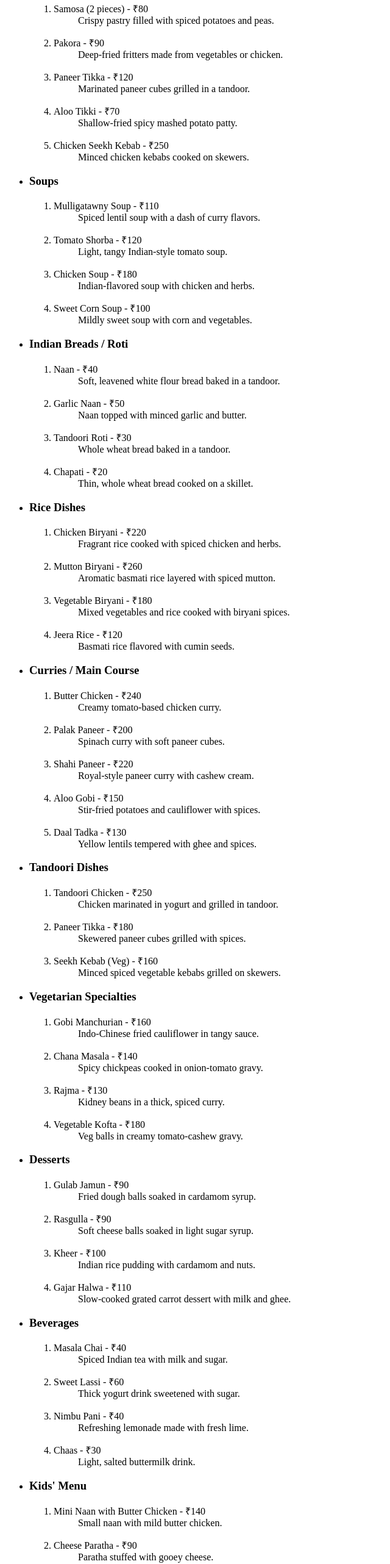
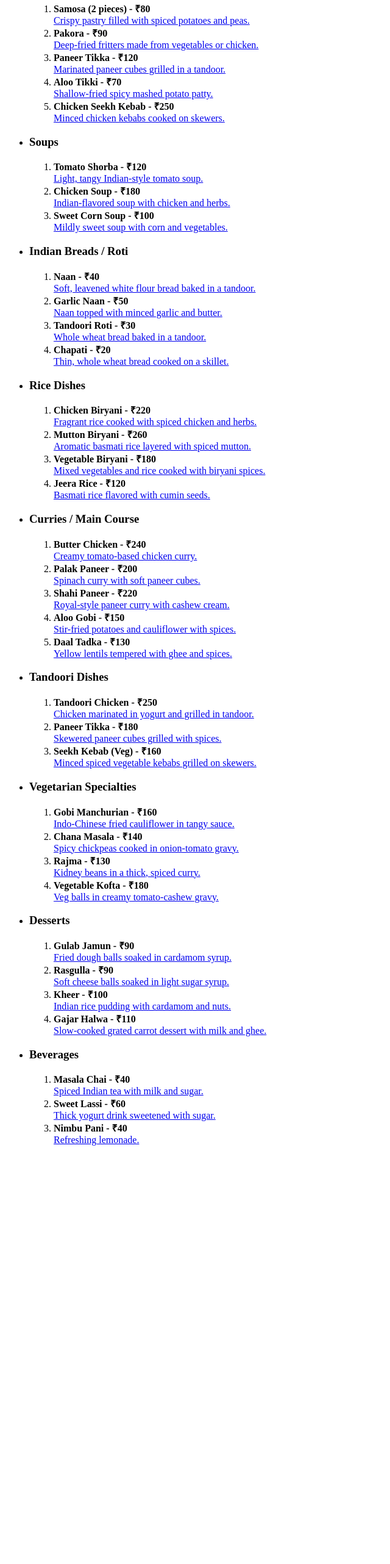
Before and after one commit to Moulivaraprasad/RESTUARENT_MENU, a plain HTML site: page task3(html)menu.html in a window 1280 px wide. Shown: the part 180-2744 px from the top of the page at 61% size, without its empty margins (0-640 px from the left). After the commit the page ends 2074 px from the top, so only its background shows below. Drawn offline with Linux system fonts and the light colour scheme.

Commit message:
Update task3(html)menu.html

```diff
--- a/task3(html)menu.html
+++ b/task3(html)menu.html
@@ -1,96 +1,104 @@
 <!DOCTYPE html>
-<html>
+<html lang="en">
 <head>
+  <meta charset="UTF-8">
   <title>The Hidden Fork</title>
 </head>
 <body>
   <h1 style="text-align: center;"><u><b>The Hidden Fork</b></u></h1>
-
   <hr>
   <h5 style="text-align: center;"><b>(What We Serve)</b></h5>
 
   <ul>
-    <li><h3>Starters / Appetizers</h3></li>
+    <li>
+      <h3>Starters / Appetizers</h3>
       <ol>
-      <li><dl><dt>Samosa (2 pieces) - ₹80</dt><dd>Crispy pastry filled with spiced potatoes and peas.</dd></dl></li>
-      <li><dl><dt>Pakora - ₹90</dt><dd>Deep-fried fritters made from vegetables or chicken.</dd></dl></li>
-      <li><dl><dt>Paneer Tikka - ₹120</dt><dd>Marinated paneer cubes grilled in a tandoor.</dd></dl></li>
-      <li><dl><dt>Aloo Tikki - ₹70</dt><dd>Shallow-fried spicy mashed potato patty.</dd></dl></li>
-      <li><dl><dt>Chicken Seekh Kebab - ₹250</dt><dd>Minced chicken kebabs cooked on skewers.</dd></dl></li>
+        <li><b>Samosa (2 pieces) - ₹80</b><br><a href="https://www.youtube.com/watch?v=SxjyFLui5hM" target="_blank">Crispy pastry filled with spiced potatoes and peas.</a></li>
+        <li><b>Pakora - ₹90</b><br><a href="https://www.youtube.com/watch?v=AVAc5CFQZIA" target="_blank">Deep-fried fritters made from vegetables or chicken.</a></li>
+        <li><b>Paneer Tikka - ₹120</b><br><a href="https://www.youtube.com/watch?v=pgnFBet5pbo" target="_blank">Marinated paneer cubes grilled in a tandoor.</a></li>
+        <li><b>Aloo Tikki - ₹70</b><br><a href="https://www.youtube.com/watch?v=qkM7HwvclCU" target="_blank">Shallow-fried spicy mashed potato patty.</a></li>
+        <li><b>Chicken Seekh Kebab - ₹250</b><br><a href="https://www.youtube.com/watch?v=_1YMAoL5x7I" target="_blank">Minced chicken kebabs cooked on skewers.</a></li>
       </ol>
+    </li>
 
-    <li><h3>Soups</h3></li>
+    <li>
+      <h3>Soups</h3>
       <ol>
-      <li><dl><dt>Mulligatawny Soup - ₹110</dt><dd>Spiced lentil soup with a dash of curry flavors.</dd></dl></li>
-      <li><dl><dt>Tomato Shorba - ₹120</dt><dd>Light, tangy Indian-style tomato soup.</dd></dl></li>
-      <li><dl><dt>Chicken Soup - ₹180</dt><dd>Indian-flavored soup with chicken and herbs.</dd></dl></li>
-      <li><dl><dt>Sweet Corn Soup - ₹100</dt><dd>Mildly sweet soup with corn and vegetables.</dd></dl></li>
+
+        <li><b>Tomato Shorba - ₹120</b><br><a href="https://youtu.be/D--JV7m9JSE?si=fIyzoycBICBsTqxP" target="_blank">Light, tangy Indian-style tomato soup.</a></li>
+        <li><b>Chicken Soup - ₹180</b><br><a href="https://www.youtube.com/watch?v=06Vrqqo1SaU&ab_channel=NatashasKitchen" target="_blank">Indian-flavored soup with chicken and herbs.</a></li>
+        <li><b>Sweet Corn Soup - ₹100</b><br><a href="https://youtu.be/9sp8BxFIgZQ?si=qtFACx6ZpsDNk1Hi" target="_blank">Mildly sweet soup with corn and vegetables.</a></li>
       </ol>
+    </li>
 
-    <li><h3>Indian Breads / Roti</h3></li>
+    <li>
+      <h3>Indian Breads / Roti</h3>
       <ol>
-      <li><dl><dt>Naan - ₹40</dt><dd>Soft, leavened white flour bread baked in a tandoor.</dd></dl></li>
-      <li><dl><dt>Garlic Naan - ₹50</dt><dd>Naan topped with minced garlic and butter.</dd></dl></li>
-      <li><dl><dt>Tandoori Roti - ₹30</dt><dd>Whole wheat bread baked in a tandoor.</dd></dl></li>
-      <li><dl><dt>Chapati - ₹20</dt><dd>Thin, whole wheat bread cooked on a skillet.</dd></dl></li>
+        <li><b>Naan - ₹40</b><br><a href="https://www.youtube.com/watch?v=EqCUENkCQqw" target="_blank">Soft, leavened white flour bread baked in a tandoor.</a></li>
+        <li><b>Garlic Naan - ₹50</b><br><a href="https://www.youtube.com/watch?v=YEFeLn7nlu0" target="_blank">Naan topped with minced garlic and butter.</a></li>
+        <li><b>Tandoori Roti - ₹30</b><br><a href="https://www.youtube.com/watch?v=5-YhV1gmoo8" target="_blank">Whole wheat bread baked in a tandoor.</a></li>
+        <li><b>Chapati - ₹20</b><br><a href="https://www.youtube.com/watch?v=GkePsetNqPs" target="_blank">Thin, whole wheat bread cooked on a skillet.</a></li>
       </ol>
+    </li>
 
-    <li><h3>Rice Dishes</h3></li>
+    <li>
+      <h3>Rice Dishes</h3>
       <ol>
-      <li><dl><dt>Chicken Biryani - ₹220</dt><dd>Fragrant rice cooked with spiced chicken and herbs.</dd></dl></li>
-      <li><dl><dt>Mutton Biryani - ₹260</dt><dd>Aromatic basmati rice layered with spiced mutton.</dd></dl></li>
-      <li><dl><dt>Vegetable Biryani - ₹180</dt><dd>Mixed vegetables and rice cooked with biryani spices.</dd></dl></li>
-      <li><dl><dt>Jeera Rice - ₹120</dt><dd>Basmati rice flavored with cumin seeds.</dd></dl></li>
+        <li><b>Chicken Biryani - ₹220</b><br><a href="https://www.youtube.com/watch?v=95BCU1n268w" target="_blank">Fragrant rice cooked with spiced chicken and herbs.</a></li>
+        <li><b>Mutton Biryani - ₹260</b><br><a href="https://www.youtube.com/watch?v=s4YsKuoYTe8" target="_blank">Aromatic basmati rice layered with spiced mutton.</a></li>
+        <li><b>Vegetable Biryani - ₹180</b><br><a href="https://www.youtube.com/watch?v=Do7ZdUodDdw" target="_blank">Mixed vegetables and rice cooked with biryani spices.</a></li>
+        <li><b>Jeera Rice - ₹120</b><br><a href="https://www.youtube.com/watch?v=482su5EwL8w" target="_blank">Basmati rice flavored with cumin seeds.</a></li>
       </ol>
+    </li>
 
-    <li><h3>Curries / Main Course</h3></li>
+    <li>
+      <h3>Curries / Main Course</h3>
       <ol>
-      <li><dl><dt>Butter Chicken - ₹240</dt><dd>Creamy tomato-based chicken curry.</dd></dl></li>
-      <li><dl><dt>Palak Paneer - ₹200</dt><dd>Spinach curry with soft paneer cubes.</dd></dl></li>
-      <li><dl><dt>Shahi Paneer - ₹220</dt><dd>Royal-style paneer curry with cashew cream.</dd></dl></li>
-      <li><dl><dt>Aloo Gobi - ₹150</dt><dd>Stir-fried potatoes and cauliflower with spices.</dd></dl></li>
-      <li><dl><dt>Daal Tadka - ₹130</dt><dd>Yellow lentils tempered with ghee and spices.</dd></dl></li>
+        <li><b>Butter Chicken - ₹240</b><br><a href="https://www.youtube.com/watch?v=a03U45jFxOI" target="_blank">Creamy tomato-based chicken curry.</a></li>
+        <li><b>Palak Paneer - ₹200</b><br><a href="https://www.youtube.com/watch?v=a5sr50WL1DY" target="_blank">Spinach curry with soft paneer cubes.</a></li>
+        <li><b>Shahi Paneer - ₹220</b><br><a href="https://www.youtube.com/watch?v=EbpSHiRRK7I" target="_blank">Royal-style paneer curry with cashew cream.</a></li>
+        <li><b>Aloo Gobi - ₹150</b><br><a href="https://www.youtube.com/watch?v=7yCHSeTAECY" target="_blank">Stir-fried potatoes and cauliflower with spices.</a></li>
+        <li><b>Daal Tadka - ₹130</b><br><a href="https://www.youtube.com/watch?v=XzVxjs3PTm4" target="_blank">Yellow lentils tempered with ghee and spices.</a></li>
       </ol>
+    </li>
 
-    <li><h3>Tandoori Dishes</h3></li>
+    <li>
+      <h3>Tandoori Dishes</h3>
       <ol>
-      <li><dl><dt>Tandoori Chicken - ₹250</dt><dd>Chicken marinated in yogurt and grilled in tandoor.</dd></dl></li>
-      <li><dl><dt>Paneer Tikka - ₹180</dt><dd>Skewered paneer cubes grilled with spices.</dd></dl></li>
-      <li><dl><dt>Seekh Kebab (Veg) - ₹160</dt><dd>Minced spiced vegetable kebabs grilled on skewers.</dd></dl></li>
+        <li><b>Tandoori Chicken - ₹250</b><br><a href="https://www.youtube.com/watch?v=8KTtVA8luJU" target="_blank">Chicken marinated in yogurt and grilled in tandoor.</a></li>
+        <li><b>Paneer Tikka - ₹180</b><br><a href="https://www.youtube.com/watch?v=pgnFBet5pbo" target="_blank">Skewered paneer cubes grilled with spices.</a></li>
+        <li><b>Seekh Kebab (Veg) - ₹160</b><br><a href="https://youtu.be/_XeTbYEPX4A?si=-mjz6JNVSlgDif0o" target="_blank">Minced spiced vegetable kebabs grilled on skewers.</a></li>
       </ol>
+    </li>
 
-    <li><h3>Vegetarian Specialties</h3></li>
+    <li>
+      <h3>Vegetarian Specialties</h3>
       <ol>
-      <li><dl><dt>Gobi Manchurian - ₹160</dt><dd>Indo-Chinese fried cauliflower in tangy sauce.</dd></dl></li>
-      <li><dl><dt>Chana Masala - ₹140</dt><dd>Spicy chickpeas cooked in onion-tomato gravy.</dd></dl></li>
-      <li><dl><dt>Rajma - ₹130</dt><dd>Kidney beans in a thick, spiced curry.</dd></dl></li>
-      <li><dl><dt>Vegetable Kofta - ₹180</dt><dd>Veg balls in creamy tomato-cashew gravy.</dd></dl></li>
+        <li><b>Gobi Manchurian - ₹160</b><br><a href="https://www.youtube.com/watch?v=YiPHmxX8xpA" target="_blank">Indo-Chinese fried cauliflower in tangy sauce.</a></li>
+        <li><b>Chana Masala - ₹140</b><br><a href="https://youtu.be/M-ohmJswy6A?si=H1FkMpt5If4eYlKt">Spicy chickpeas cooked in onion-tomato gravy.</a></li>
+        <li><b>Rajma - ₹130</b><br><a href="https://youtu.be/nnvk38T-iq8?si=lSVi4ddF7x12sUnp" target="_blank">Kidney beans in a thick, spiced curry.</a></li>
+        <li><b>Vegetable Kofta - ₹180</b><br><a href="https://youtu.be/FKHaHBuvs1o?si=cy1CXij27JHKpdoW" target="_blank">Veg balls in creamy tomato-cashew gravy.</a></li>
       </ol>
+    </li>
 
-    <li><h3>Desserts</h3></li>
+    <li>
+      <h3>Desserts</h3>
       <ol>
-      <li><dl><dt>Gulab Jamun - ₹90</dt><dd>Fried dough balls soaked in cardamom syrup.</dd></dl></li>
-      <li><dl><dt>Rasgulla - ₹90</dt><dd>Soft cheese balls soaked in light sugar syrup.</dd></dl></li>
-      <li><dl><dt>Kheer - ₹100</dt><dd>Indian rice pudding with cardamom and nuts.</dd></dl></li>
-      <li><dl><dt>Gajar Halwa - ₹110</dt><dd>Slow-cooked grated carrot dessert with milk and ghee.</dd></dl></li>
+        <li><b>Gulab Jamun - ₹90</b><br><a href="https://youtu.be/J3O0ZEJYLFQ?si=mg2X98MczLjtY02n" target="_blank">Fried dough balls soaked in cardamom syrup.</a></li>
+        <li><b>Rasgulla - ₹90</b><br><a href="https://youtu.be/c_ZkvfLuCsE?si=W59GoL6VpTwToxDI" target="_blank">Soft cheese balls soaked in light sugar syrup.</a></li>
+        <li><b>Kheer - ₹100</b><br><a href="https://youtu.be/835sLyEmqSI?si=8b2JkN6kpn-4RfHw" target="_blank">Indian rice pudding with cardamom and nuts.</a></li>
+        <li><b>Gajar Halwa - ₹110</b><br><a href="https://youtu.be/Itmgm80jDJA?si=12HCbcg5_ZsBSVXv" target="_blank">Slow-cooked grated carrot dessert with milk and ghee.</a></li>
       </ol>
+    </li>
 
-    <li><h3>Beverages</h3></li>
+    <li>
+      <h3>Beverages</h3>
       <ol>
-      <li><dl><dt>Masala Chai - ₹40</dt><dd>Spiced Indian tea with milk and sugar.</dd></dl></li>
-      <li><dl><dt>Sweet Lassi - ₹60</dt><dd>Thick yogurt drink sweetened with sugar.</dd></dl></li>
-      <li><dl><dt>Nimbu Pani - ₹40</dt><dd>Refreshing lemonade made with fresh lime.</dd></dl></li>
-      <li><dl><dt>Chaas - ₹30</dt><dd>Light, salted buttermilk drink.</dd></dl></li>
+        <li><b>Masala Chai - ₹40</b><br><a href="https://youtu.be/2KI-PGM7PYQ?si=pLyQDw8d1sgDCzJU" target="_blank">Spiced Indian tea with milk and sugar.</a></li>
+        <li><b>Sweet Lassi - ₹60</b><br><a href="https://youtu.be/eb2cawdAfhU?si=3aWqdPSk8hjYrEnN" target="_blank">Thick yogurt drink sweetened with sugar.</a></li>
+        <li><b>Nimbu Pani - ₹40</b><br><a href="https://youtu.be/4jUvcGdqy6A?si=GuHstD-5bxsIh_pD" target="_blank">Refreshing lemonade.</a></li>
       </ol>
-
-    <li><h3>Kids' Menu</h3></li>
-    <ol>
-      <li><dl><dt>Mini Naan with Butter Chicken - ₹140</dt><dd>Small naan with mild butter chicken.</dd></dl></li>
-      <li><dl><dt>Cheese Paratha - ₹90</dt><dd>Paratha stuffed with gooey cheese.</dd></dl></li>
-      <li><dl><dt>Mini Veg Biryani - ₹100</dt><dd>Mild, kid-friendly vegetable biryani.</dd></dl></li>
-      <li><dl><dt>French Fries - ₹80</dt><dd>Crispy golden potato fries.</dd></dl></li>
-    </ol>
+    </li>
   </ul>
-
 </body>
 </html>
```
Lines whose indentation alone changed are shown as unchanged.
